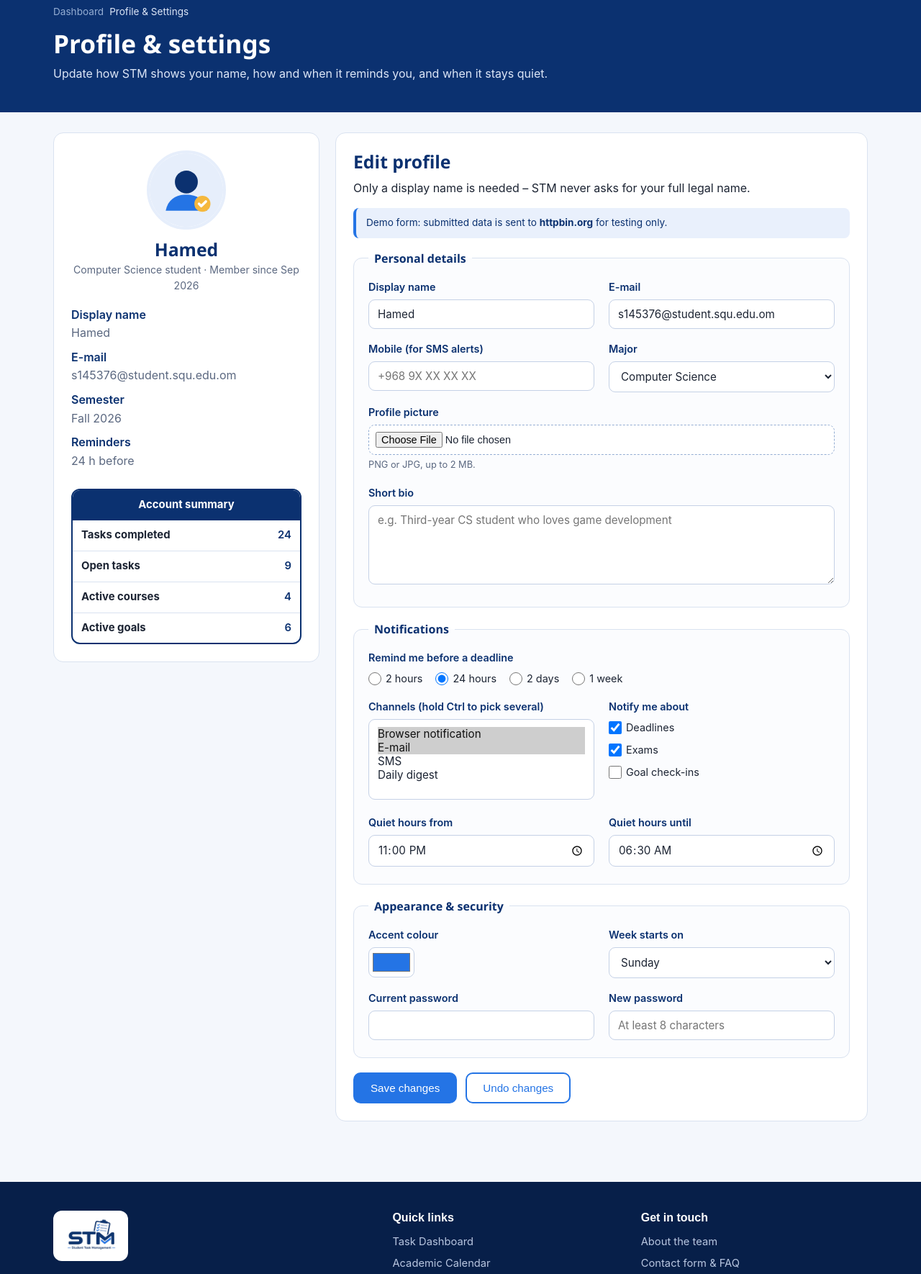
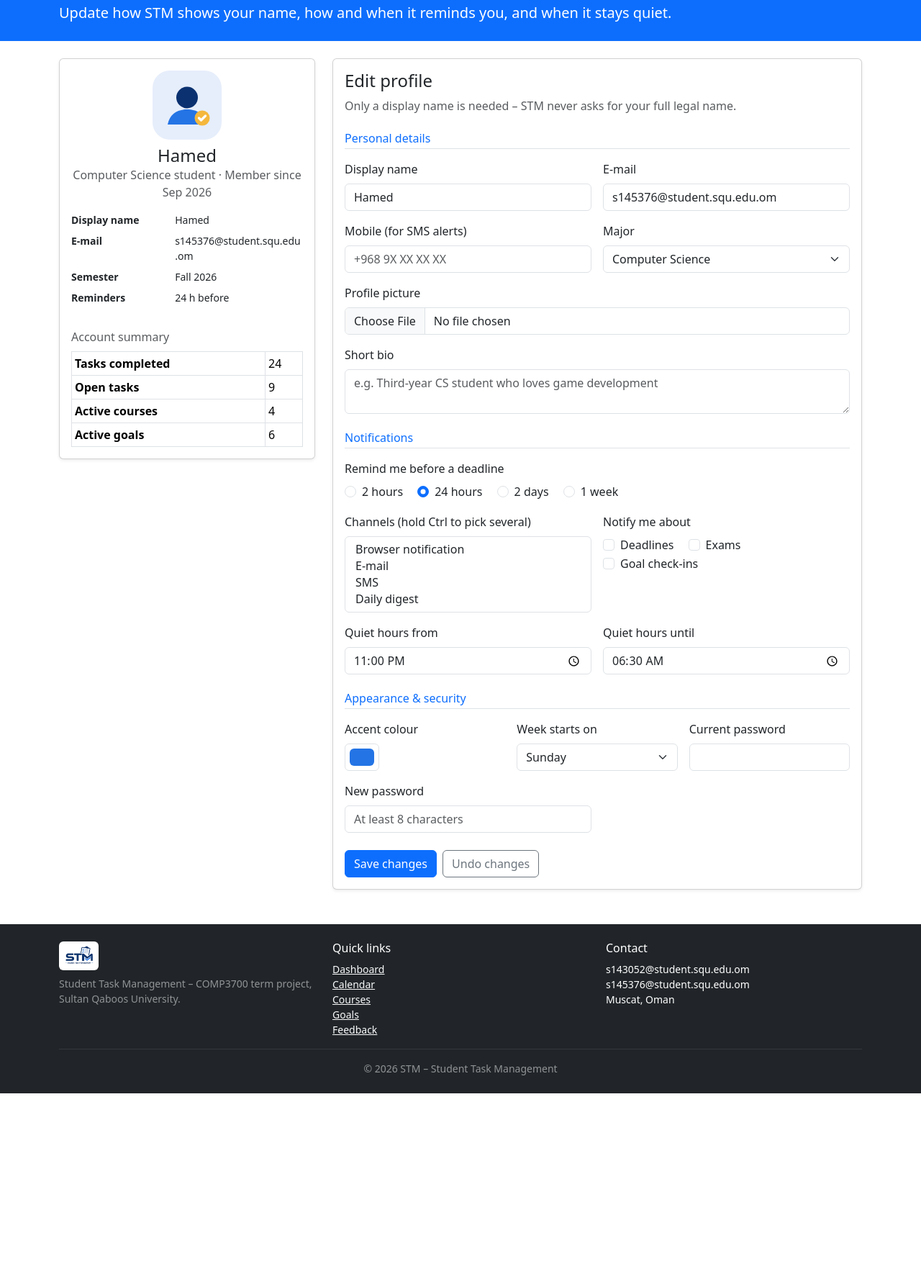
Before and after one commit to s145376/projectweb, a plain HTML site: page pages/profile.html in a window 1280 px wide. Shown: the part 172-1942 px from the top of the page at 72% size. After the commit the page ends 1691 px from the top, so only its background shows below. Drawn offline with nearby package versions, Linux system fonts and the light colour scheme.

Commit message:
Rebuild profile page with Bootstrap
Bootstrap form controls and validation for profile and notification settings.

```diff
--- a/pages/profile.html
+++ b/pages/profile.html
@@ -1,140 +1,70 @@
 <!DOCTYPE html>
-<html xmlns="http://www.w3.org/1999/xhtml" lang="en" xml:lang="en">
+<html lang="en">
 <head>
   <meta charset="UTF-8" />
-  <meta name="viewport" content="width=device-width, initial-scale=1.0" />
-  <meta name="description" content="Update your STM profile, notification lead times and quiet hours." />
-  <meta name="keywords" content="student task management, STM, assignments, deadlines, study planner, SQU" />
-  <meta name="author" content="Abdulrhman Khalfan Al-Degheishi, Hamed Hilal Al-Shekaili" />
+  <meta name="viewport" content="width=device-width, initial-scale=1" />
   <title>Profile &amp; Settings | STM – Student Task Management</title>
   <link rel="icon" type="image/svg+xml" href="../images/favicon.svg" />
-  <!-- 1) EXTERNAL CSS: shared by every page (logo, navigation, layout, footer) -->
-  <link rel="stylesheet" type="text/css" href="../css/style.css" />
-  <!-- 2) INTERNAL (document-level) CSS: rules used only on this page -->
-  <style>
-    .profile-card {
-      text-align: center;
-    }
-
-    .profile-card img {
-      width: 110px;
-      height: 110px;
-      margin: 0 auto 12px;
-      border: 4px solid #E6EEFB;
-      border-radius: 50%;
-    }
-
-    .profile-card dl {
-      text-align: left;
-      margin-top: 16px;
-      grid-template-columns: 1fr;
-      gap: 0;
-    }
-
-    .profile-card dd {
-      margin-bottom: 8px;
-    }
-
-    .summary-table {
-      border-collapse: separate;
-      border-spacing: 0;
-      border: 2px solid #0B3170;
-      border-radius: 12px;
-      overflow: hidden;
-      margin-top: 18px;
-    }
-
-    .summary-table th,
-    .summary-table td {
-      padding: 9px 12px;
-      border-bottom: 1px solid #D9E2F0;
-      text-align: left;
-    }
-
-    .summary-table thead th {
-      background-color: #0B3170;
-      color: #FFFFFF;
-      text-align: center;
-    }
-
-    .summary-table td {
-      text-align: right;
-      font-weight: 600;
-      color: #0B3170;
-    }
-
-    .summary-table tr:last-child th,
-    .summary-table tr:last-child td {
-      border-bottom: none;
-    }
-  </style>
+  <link href="https://cdn.jsdelivr.net/npm/bootstrap@5.3.8/dist/css/bootstrap.min.css" rel="stylesheet" integrity="sha384-sRIl4kxILFvY47J16cr9ZwB07vP4J8+LH7qKQnuqkuIAvNWLzeN8tE5YBujZqJLB" crossorigin="anonymous" />
 </head>
 <body>
-  <a class="skip-link" href="#content">Skip to main content</a>
-
-  <!-- ===== Uniform header with logo (same on all pages) ===== -->
-  <header id="site-header">
-    <div class="container header-inner">
-      <a class="logo-link" href="../index.html" title="STM home">
-        <img src="../images/logo.png" alt="STM – Student Task Management logo" width="360" height="243" />
-      </a>
-      <div class="header-actions">
-        <span class="today-chip">Fall 2026 Semester</span>
-        <a class="btn btn-small" href="login.html">Log in</a>
+  <nav class="navbar navbar-expand-lg bg-body-tertiary border-bottom sticky-top">
+    <div class="container">
+      <a class="navbar-brand" href="../index.html"><img src="../images/logo.png" alt="STM logo" height="40" /></a>
+      <button class="navbar-toggler" type="button" data-bs-toggle="collapse" data-bs-target="#mainNav" aria-controls="mainNav" aria-expanded="false" aria-label="Toggle navigation">
+        <span class="navbar-toggler-icon"></span>
+      </button>
+      <div class="collapse navbar-collapse" id="mainNav">
+        <ul class="navbar-nav me-auto mb-2 mb-lg-0">
+          <li class="nav-item"><a class="nav-link" href="../index.html">Dashboard</a></li>
+          <li class="nav-item"><a class="nav-link" href="calendar.html">Calendar</a></li>
+          <li class="nav-item"><a class="nav-link" href="courses.html">Courses</a></li>
+          <li class="nav-item"><a class="nav-link" href="goals.html">Goals</a></li>
+          <li class="nav-item"><a class="nav-link active" aria-current="page" href="profile.html">Profile</a></li>
+          <li class="nav-item dropdown">
+            <a class="nav-link dropdown-toggle" href="#" role="button" data-bs-toggle="dropdown" aria-expanded="false">More</a>
+            <ul class="dropdown-menu">
+              <li><a class="dropdown-item" href="questionnaire.html">Feedback (Questionnaire)</a></li>
+              <li><a class="dropdown-item" href="calculate.html">Study Calculator</a></li>
+              <li><a class="dropdown-item" href="funpage.html">Fun Page</a></li>
+              <li><a class="dropdown-item" href="aboutus.html">About Us</a></li>
+              <li><a class="dropdown-item" href="contact.html">Contact Us</a></li>
+            </ul>
+          </li>
+        </ul>
+        <span class="badge rounded-pill text-bg-light border me-lg-3 mb-2 mb-lg-0">Fall 2026 Semester</span>
+        <a class="btn btn-primary" href="login.html">Login / Sign Up</a>
       </div>
+    </div>
+  </nav>
+  <header class="bg-primary text-white py-4">
+    <div class="container">
+      <nav aria-label="breadcrumb">
+        <ol class="breadcrumb mb-1">
+          <li class="breadcrumb-item"><a class="link-light" href="../index.html">Home</a></li>
+          <li class="breadcrumb-item active text-white" aria-current="page">Profile &amp; Settings</li>
+        </ol>
+      </nav>
+      <h1 class="display-6 fw-bold">Profile &amp; Settings</h1>
+      <p class="lead mb-0">Update how STM shows your name, how and when it reminds you, and when it stays quiet.</p>
     </div>
   </header>
 
-  <!-- ===== Uniform navigation menu ===== -->
-  <nav id="main-nav" aria-label="Main navigation">
-    <div class="container">
-      <ul class="nav-links">
-        <li><a href="../index.html">Dashboard</a></li>
-        <li><a href="calendar.html">Calendar</a></li>
-        <li><a href="courses.html">Courses</a></li>
-        <li><a href="goals.html">Goals</a></li>
-        <li><a class="active" href="profile.html" aria-current="page">Profile</a></li>
-        <li><a href="aboutus.html">About Us</a></li>
-        <li><a href="contact.html">Contact Us</a></li>
-        <li><a href="login.html">Login / Sign Up</a></li>
-      </ul>
-    </div>
-  </nav>
-
-  <main id="content">
-    <section class="page-hero">
-      <div class="container">
-        <ol class="breadcrumb">
-          <li><a href="../index.html">Dashboard</a></li>
-          <li>Profile &amp; Settings</li>
-        </ol>
-        <h1>Profile &amp; settings</h1>
-        <p>Update how STM shows your name, how and when it reminds you, and when it stays quiet.</p>
-      </div>
-    </section>
-
-    <section class="section-tight">
-      <div class="container layout-side-main">
-
-        <!-- Profile summary -->
-        <aside class="card profile-card">
-          <img src="../images/icon-profile.svg" alt="Default student profile picture" width="110" height="110" />
-          <h2 style="margin-bottom: 2px;">Hamed</h2>
-          <p class="muted small">Computer Science student &#183; Member since Sep 2026</p>
-          <dl class="info-list">
-            <dt>Display name</dt><dd>Hamed</dd>
-            <dt>E-mail</dt><dd>s145376@student.squ.edu.om</dd>
-            <dt>Semester</dt><dd>Fall 2026</dd>
-            <dt>Reminders</dt><dd>24 h before</dd>
+  <main class="container my-4">
+    <div class="row g-4">
+      <div class="col-lg-4">
+        <div class="card shadow-sm text-center"><div class="card-body">
+          <img src="../images/icon-profile.svg" alt="Profile icon" width="96" height="96" class="mb-2" />
+          <h2 class="h4 mb-0">Hamed</h2>
+          <p class="text-muted">Computer Science student · Member since Sep 2026</p>
+          <dl class="row text-start small mb-3">
+            <dt class="col-5">Display name</dt><dd class="col-7">Hamed</dd>
+            <dt class="col-5">E-mail</dt><dd class="col-7">s145376@student.squ.edu.om</dd>
+            <dt class="col-5">Semester</dt><dd class="col-7">Fall 2026</dd>
+            <dt class="col-5">Reminders</dt><dd class="col-7">24 h before</dd>
           </dl>
-
-          <!-- TABLE 7: account summary (colspan header) -->
-          <table class="summary-table">
-            <thead>
-              <tr>
-                <th colspan="2" scope="colgroup">Account summary</th>
-              </tr>
-            </thead>
+          <table class="table table-bordered table-sm text-start mb-0">
+            <caption class="caption-top">Account summary</caption>
             <tbody>
               <tr><th scope="row">Tasks completed</th><td>24</td></tr>
               <tr><th scope="row">Open tasks</th><td>9</td></tr>
@@ -142,159 +72,159 @@
               <tr><th scope="row">Active goals</th><td>6</td></tr>
             </tbody>
           </table>
-        </aside>
-
-        <!-- FORM: profile and notification settings -->
-        <div class="card">
-          <h2>Edit profile</h2>
-          <p>Only a display name is needed – STM never asks for your full legal name.</p>
-          <p class="note">Demo form: submitted data is sent to <strong>httpbin.org</strong> for testing only.</p>
-          <form action="https://httpbin.org/get" method="get" target="_blank">
-            <input type="hidden" name="form_name" value="profile_settings" />
-
-            <fieldset>
-              <legend>Personal details</legend>
-              <div class="form-grid">
-                <div class="form-row">
-                  <label for="display_name" class="required">Display name</label>
-                  <input type="text" id="display_name" name="display_name" value="Hamed" maxlength="100" required="required" />
+        </div></div>
       </div>
-                <div class="form-row">
-                  <label for="profile_email" class="required">E-mail</label>
-                  <input type="email" id="profile_email" name="profile_email" value="s145376@student.squ.edu.om" required="required" />
+      <div class="col-lg-8">
+        <div class="card shadow-sm"><div class="card-body">
+          <h2 class="h4">Edit profile</h2>
+          <p class="text-muted">Only a display name is needed – STM never asks for your full legal name.</p>
+          <form id="profileForm" class="needs-validation" action="https://httpbin.org/get" method="get" target="_blank" novalidate="novalidate">
+  <input type="hidden" name="form_name" value="profileForm" />
+  <div class="row g-3">
+<div class="col-12"><h3 class="h6 text-primary border-bottom pb-1 mt-2 mb-0">Personal details</h3></div>
+<div class="col-md-6">
+  <label for="display_name" class="form-label">Display name</label>
+  <input type="text" class="form-control" id="display_name" name="display_name" required="required" maxlength="100" value="Hamed" />
+  <div class="invalid-feedback">Please enter a display name.</div>
 </div>
-                <div class="form-row">
-                  <label for="profile_phone">Mobile (for SMS alerts)</label>
-                  <input type="tel" id="profile_phone" name="profile_phone" placeholder="+968 9X XX XX XX" pattern="\+?[0-9 ]{8,15}" />
+<div class="col-md-6">
+  <label for="profile_email" class="form-label">E-mail</label>
+  <input type="email" class="form-control" id="profile_email" name="profile_email" required="required" value="s145376@student.squ.edu.om" />
+  <div class="invalid-feedback">Please enter a valid e-mail address.</div>
 </div>
-                <div class="form-row">
-                  <label for="profile_major">Major</label>
-                  <select id="profile_major" name="profile_major">
-                    <option value="cs" selected="selected">Computer Science</option>
-                    <option value="ce">Computer Engineering</option>
-                    <option value="it">Information Technology</option>
-                    <option value="other">Other</option>
-                  </select>
+<div class="col-md-6">
+  <label for="profile_phone" class="form-label">Mobile (for SMS alerts)</label>
+  <input type="tel" class="form-control" id="profile_phone" name="profile_phone" placeholder="+968 9X XX XX XX" pattern="\+?[0-9 ]{8,15}" />
+  <div class="invalid-feedback">Use 8–15 digits, for example +968 9123 4567.</div>
 </div>
-                <div class="form-row full">
-                  <label for="profile_photo">Profile picture</label>
-                  <input type="file" id="profile_photo" name="profile_photo" accept="image/png, image/jpeg" />
-                  <span class="hint">PNG or JPG, up to 2 MB.</span>
+<div class="col-md-6">
+  <label for="profile_major" class="form-label">Major</label>
+  <select class="form-select" id="profile_major" name="profile_major"><option value="cs">Computer Science</option><option value="ce">Computer Engineering</option><option value="it">Information Technology</option><option value="other">Other</option></select>
+  <div class="invalid-feedback">Please choose an option.</div>
 </div>
-                <div class="form-row full">
-                  <label for="profile_bio">Short bio</label>
-                  <textarea id="profile_bio" name="profile_bio" rows="2" placeholder="e.g. Third-year CS student who loves game development"></textarea>
+<div class="col-12">
+  <label for="profile_photo" class="form-label">Profile picture</label>
+  <input type="file" class="form-control" id="profile_photo" name="profile_photo" />
+  <div class="invalid-feedback">Please fill in this field.</div>
+</div>
+<div class="col-12">
+  <label for="profile_bio" class="form-label">Short bio</label>
+  <textarea class="form-control" id="profile_bio" name="profile_bio" rows="2" placeholder="e.g. Third-year CS student who loves game development"></textarea>
+  <div class="invalid-feedback">Please write something.</div>
+</div>
+<div class="col-12"><h3 class="h6 text-primary border-bottom pb-1 mt-2 mb-0">Notifications</h3></div>
+<div class="col-12">
+  <div class="form-label">Remind me before a deadline</div>
+  <div class="form-check form-check-inline">
+    <input class="form-check-input" type="radio" name="reminder_lead" id="reminder_lead_2h" value="2h" />
+    <label class="form-check-label" for="reminder_lead_2h">2 hours</label>
+  </div>
+  <div class="form-check form-check-inline">
+    <input class="form-check-input" type="radio" name="reminder_lead" id="reminder_lead_24h" value="24h" checked="checked" />
+    <label class="form-check-label" for="reminder_lead_24h">24 hours</label>
+  </div>
+  <div class="form-check form-check-inline">
+    <input class="form-check-input" type="radio" name="reminder_lead" id="reminder_lead_48h" value="48h" />
+    <label class="form-check-label" for="reminder_lead_48h">2 days</label>
+  </div>
+  <div class="form-check form-check-inline">
+    <input class="form-check-input" type="radio" name="reminder_lead" id="reminder_lead_1w" value="1w" />
+    <label class="form-check-label" for="reminder_lead_1w">1 week</label>
   </div>
 </div>
-            </fieldset>
-
-            <fieldset id="notifications">
-              <legend>Notifications</legend>
-              <div class="form-grid">
-                <div class="form-row full">
-                  <span class="label">Remind me before a deadline</span>
-                  <div class="choice-group">
-                    <label><input type="radio" name="reminder_lead" value="2h" /> 2 hours</label>
-                    <label><input type="radio" name="reminder_lead" value="24h" checked="checked" /> 24 hours</label>
-                    <label><input type="radio" name="reminder_lead" value="48h" /> 2 days</label>
-                    <label><input type="radio" name="reminder_lead" value="1w" /> 1 week</label>
+<div class="col-md-6">
+  <label for="notify_channels" class="form-label">Channels (hold Ctrl to pick several)</label>
+  <select class="form-select" id="notify_channels" name="notify_channels" multiple="multiple" size="4"><option value="browser">Browser notification</option><option value="email">E-mail</option><option value="sms">SMS</option><option value="digest">Daily digest</option></select>
+  <div class="invalid-feedback">Please choose an option.</div>
+</div>
+<div class="col-md-6">
+  <div class="form-label">Notify me about</div>
+  <div class="form-check form-check-inline">
+    <input class="form-check-input" type="checkbox" name="notify_about" id="notify_about_deadlines" value="deadlines" />
+    <label class="form-check-label" for="notify_about_deadlines">Deadlines</label>
+  </div>
+  <div class="form-check form-check-inline">
+    <input class="form-check-input" type="checkbox" name="notify_about" id="notify_about_exams" value="exams" />
+    <label class="form-check-label" for="notify_about_exams">Exams</label>
+  </div>
+  <div class="form-check form-check-inline">
+    <input class="form-check-input" type="checkbox" name="notify_about" id="notify_about_goals" value="goals" />
+    <label class="form-check-label" for="notify_about_goals">Goal check-ins</label>
   </div>
 </div>
-                <div class="form-row">
-                  <label for="notify_channels">Channels (hold Ctrl to pick several)</label>
-                  <select id="notify_channels" name="notify_channels" multiple="multiple">
-                    <option value="browser" selected="selected">Browser notification</option>
-                    <option value="email" selected="selected">E-mail</option>
-                    <option value="sms">SMS</option>
-                    <option value="digest">Daily digest</option>
-                  </select>
+<div class="col-md-6">
+  <label for="quiet_from" class="form-label">Quiet hours from</label>
+  <input type="time" class="form-control" id="quiet_from" name="quiet_from" value="23:00" />
+  <div class="invalid-feedback">Please fill in this field.</div>
 </div>
-                <div class="form-row">
-                  <span class="label">Notify me about</span>
-                  <div class="choice-group" style="flex-direction: column;">
-                    <label><input type="checkbox" name="notify_about" value="deadlines" checked="checked" /> Deadlines</label>
-                    <label><input type="checkbox" name="notify_about" value="exams" checked="checked" /> Exams</label>
-                    <label><input type="checkbox" name="notify_about" value="goals" /> Goal check-ins</label>
+<div class="col-md-6">
+  <label for="quiet_to" class="form-label">Quiet hours until</label>
+  <input type="time" class="form-control" id="quiet_to" name="quiet_to" value="06:30" />
+  <div class="invalid-feedback">Please fill in this field.</div>
+</div>
+<div class="col-12"><h3 class="h6 text-primary border-bottom pb-1 mt-2 mb-0">Appearance &amp; security</h3></div>
+<div class="col-md-4">
+  <label for="accent_color" class="form-label">Accent colour</label>
+  <input type="color" class="form-control form-control-color" id="accent_color" name="accent_color" value="#2474e5" />
+  <div class="invalid-feedback">Please fill in this field.</div>
+</div>
+<div class="col-md-4">
+  <label for="week_start" class="form-label">Week starts on</label>
+  <select class="form-select" id="week_start" name="week_start"><option value="sunday">Sunday</option><option value="saturday">Saturday</option><option value="monday">Monday</option></select>
+  <div class="invalid-feedback">Please choose an option.</div>
+</div>
+<div class="col-md-4">
+  <label for="current_password" class="form-label">Current password</label>
+  <input type="password" class="form-control" id="current_password" name="current_password" />
+  <div class="invalid-feedback">Please fill in this field.</div>
+</div>
+<div class="col-md-6">
+  <label for="new_password" class="form-label">New password</label>
+  <input type="password" class="form-control" id="new_password" name="new_password" minlength="8" placeholder="At least 8 characters" />
+  <div class="invalid-feedback">The new password must have at least 8 characters.</div>
 </div>
   </div>
-                <div class="form-row">
-                  <label for="quiet_from">Quiet hours from</label>
-                  <input type="time" id="quiet_from" name="quiet_from" value="23:00" />
+  <div class="mt-4 d-flex flex-wrap gap-2">
+    <button type="submit" class="btn btn-primary">Save changes</button>
+    <button type="reset" class="btn btn-outline-secondary">Undo changes</button>
   </div>
-                <div class="form-row">
-                  <label for="quiet_to">Quiet hours until</label>
-                  <input type="time" id="quiet_to" name="quiet_to" value="06:30" />
+</form>
+        </div></div>
       </div>
     </div>
-            </fieldset>
-
-            <fieldset>
-              <legend>Appearance &amp; security</legend>
-              <div class="form-grid">
-                <div class="form-row">
-                  <label for="accent_color">Accent colour</label>
-                  <input type="color" id="accent_color" name="accent_color" value="#2474e5" />
+  </main>
+  <footer class="bg-dark text-white mt-5 py-4">
+    <div class="container">
+      <div class="row g-4">
+        <div class="col-md-4">
+          <img src="../images/logo.png" alt="STM logo" height="40" class="bg-white rounded p-1 mb-2" />
+          <p class="small text-white-50 mb-0">Student Task Management – COMP3700 term project, Sultan Qaboos University.</p>
         </div>
-                <div class="form-row">
-                  <label for="week_start">Week starts on</label>
-                  <select id="week_start" name="week_start">
-                    <option value="sunday" selected="selected">Sunday</option>
-                    <option value="saturday">Saturday</option>
-                    <option value="monday">Monday</option>
-                  </select>
-                </div>
-                <div class="form-row">
-                  <label for="current_password">Current password</label>
-                  <input type="password" id="current_password" name="current_password" autocomplete="current-password" />
-                </div>
-                <div class="form-row">
-                  <label for="new_password">New password</label>
-                  <input type="password" id="new_password" name="new_password" minlength="8" autocomplete="new-password" placeholder="At least 8 characters" />
-                </div>
-              </div>
-            </fieldset>
-
-            <div class="form-actions">
-              <input type="submit" value="Save changes" />
-              <input type="reset" value="Undo changes" />
-            </div>
-          </form>
-        </div>
-      </div>
-    </section>
-  </main>
-
-  <!-- ===== Uniform footer (same on all pages) ===== -->
-  <footer id="site-footer">
-    <div class="container footer-grid">
-      <div>
-        <a class="footer-logo" href="../index.html"><img src="../images/logo.png" alt="STM logo" width="360" height="243" /></a>
-        <p>STM helps students organise courses, deadlines, goals and personal commitments in one calm, distraction-free place.</p>
-      </div>
-      <div>
-        <h2>Quick links</h2>
-        <ul>
-          <li><a href="../index.html">Task Dashboard</a></li>
-          <li><a href="calendar.html">Academic Calendar</a></li>
-          <li><a href="courses.html">Course Manager</a></li>
-          <li><a href="goals.html">Goals</a></li>
-          <li><a href="profile.html">Profile &amp; Settings</a></li>
+        <div class="col-6 col-md-4">
+          <h2 class="h6">Quick links</h2>
+          <ul class="list-unstyled small mb-0">
+            <li><a class="link-light" href="../index.html">Dashboard</a></li>
+            <li><a class="link-light" href="calendar.html">Calendar</a></li>
+            <li><a class="link-light" href="courses.html">Courses</a></li>
+            <li><a class="link-light" href="goals.html">Goals</a></li>
+            <li><a class="link-light" href="questionnaire.html">Feedback</a></li>
           </ul>
         </div>
-      <div>
-        <h2>Get in touch</h2>
-        <ul>
-          <li><a href="aboutus.html">About the team</a></li>
-          <li><a href="contact.html">Contact form &amp; FAQ</a></li>
-          <li><a href="mailto:s145376@student.squ.edu.om">s145376@student.squ.edu.om</a></li>
-          <li>Department of Computer Science, Sultan Qaboos University, Muscat, Oman</li>
+        <div class="col-6 col-md-4">
+          <h2 class="h6">Contact</h2>
+          <ul class="list-unstyled small mb-0">
+            <li>s143052@student.squ.edu.om</li>
+            <li>s145376@student.squ.edu.om</li>
+            <li>Muscat, Oman</li>
           </ul>
         </div>
       </div>
-    <div class="container footer-bottom">
-      <span>&#169; 2026 STM – Student Task Management. COMP3700 course project.</span>
-      <span>Built with HTML5 &amp; pure CSS3</span>
+      <hr class="border-secondary" />
+      <p class="text-center small text-white-50 mb-0">&#169; 2026 STM – Student Task Management</p>
     </div>
   </footer>
+
+  <script src="https://cdn.jsdelivr.net/npm/bootstrap@5.3.8/dist/js/bootstrap.bundle.min.js" integrity="sha384-FKyoEForCGlyvwx9Hj09JcYn3nv7wiPVlz7YYwJrWVcXK/BmnVDxM+D2scQbITxI" crossorigin="anonymous"></script>
+  <script src="../js/validation.js"></script>
 </body>
 </html>
```
Lines whose indentation alone changed are shown as unchanged.
